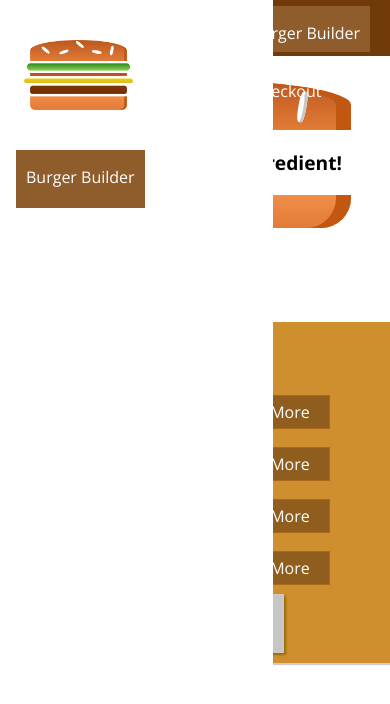
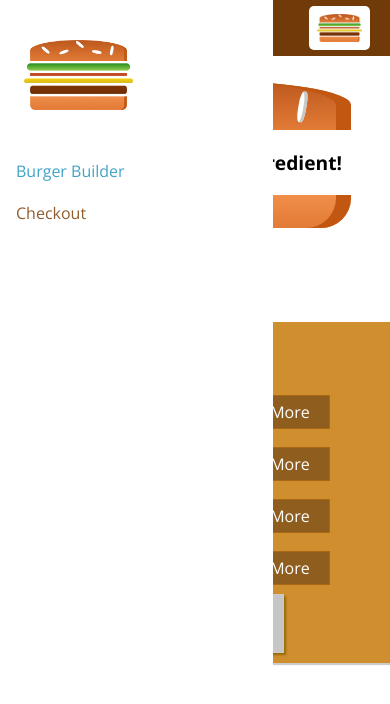
Before and after one commit to Mighty-Fellow/React-Practice, a React app in the folder burger-builder/: page / in a window 390 px wide. Shown: the top 704 px of the page. Built offline with nearby package versions, Linux system fonts and the light colour scheme.

Commit message:
More about Responsive Adjustments💕

```diff
--- a/burger-builder/src/components/Navigation/NavigationItems/NavigationItem/NavigationItem.css
+++ b/burger-builder/src/components/Navigation/NavigationItems/NavigationItem/NavigationItem.css
@@ -1,26 +1,22 @@
 .NavigationItem {
-    margin:  0;
+    margin: 10px 0;
     box-sizing: border-box;
-    display: flex;
+    display: block;
     width: 100%;
-    align-items: center;
 }
 
 .NavigationItem a {
-    color: white;
+    color: #8F5C2C;
     text-decoration: none;
-
+    width: 100%;
     box-sizing: border-box;
     display: block;
-    height: 80%;
-    padding:  16px 10px;
-    border-bottom: 4px solid transparent;
 }
 
 .NavigationItem a:hover,
 .NavigationItem a:active,
 .NavigationItem a.active {
-    background-color: #8F5C2C;
+    color: #40A4C8;
 }
 
 @media (min-width: 500px) {
--- a/burger-builder/src/components/Navigation/Toolbar/Toollbar.js
+++ b/burger-builder/src/components/Navigation/Toolbar/Toollbar.js
@@ -9,7 +9,7 @@ const toolbar = (props) => (
     <div className={classes.Logo}>
         <Logo/>
     </div>
-    <nav>
+    <nav className={classes.DesktopOnly}>
       <NavigationItems />
     </nav>
   </header>
```
